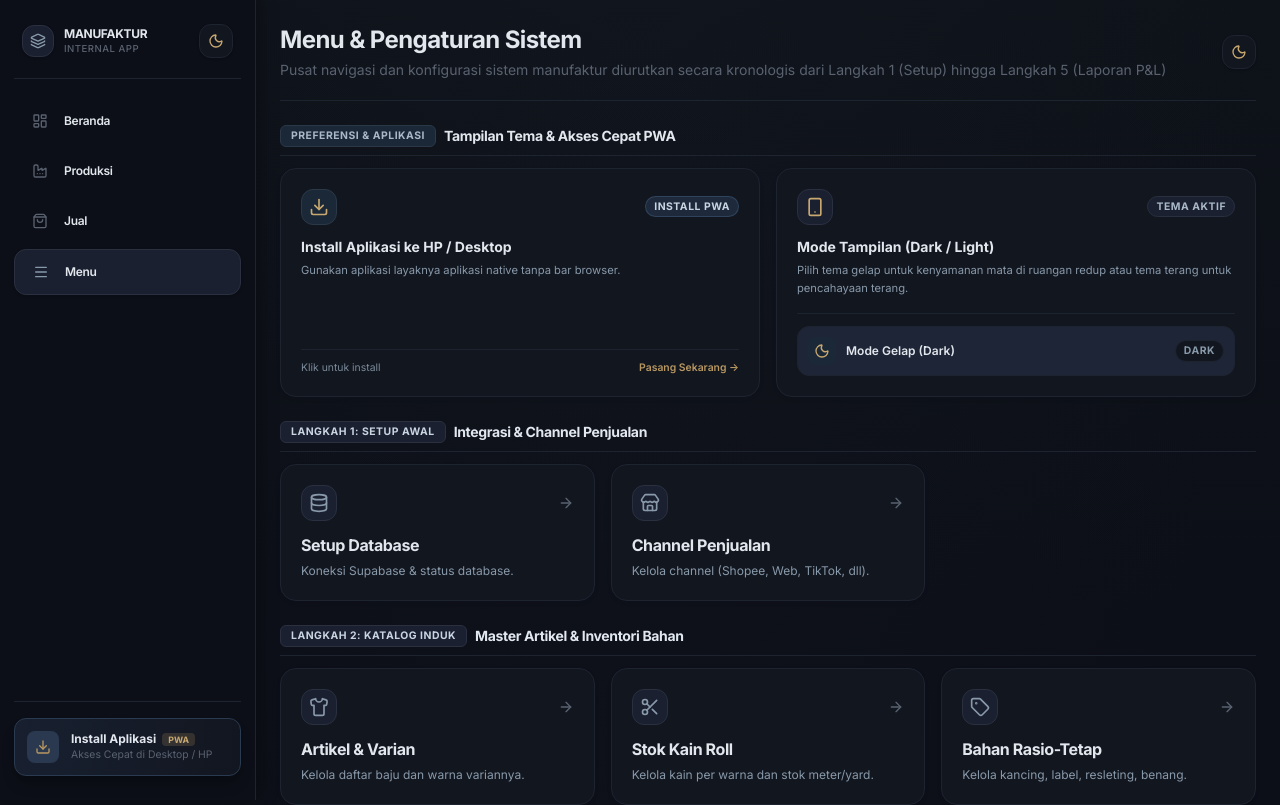
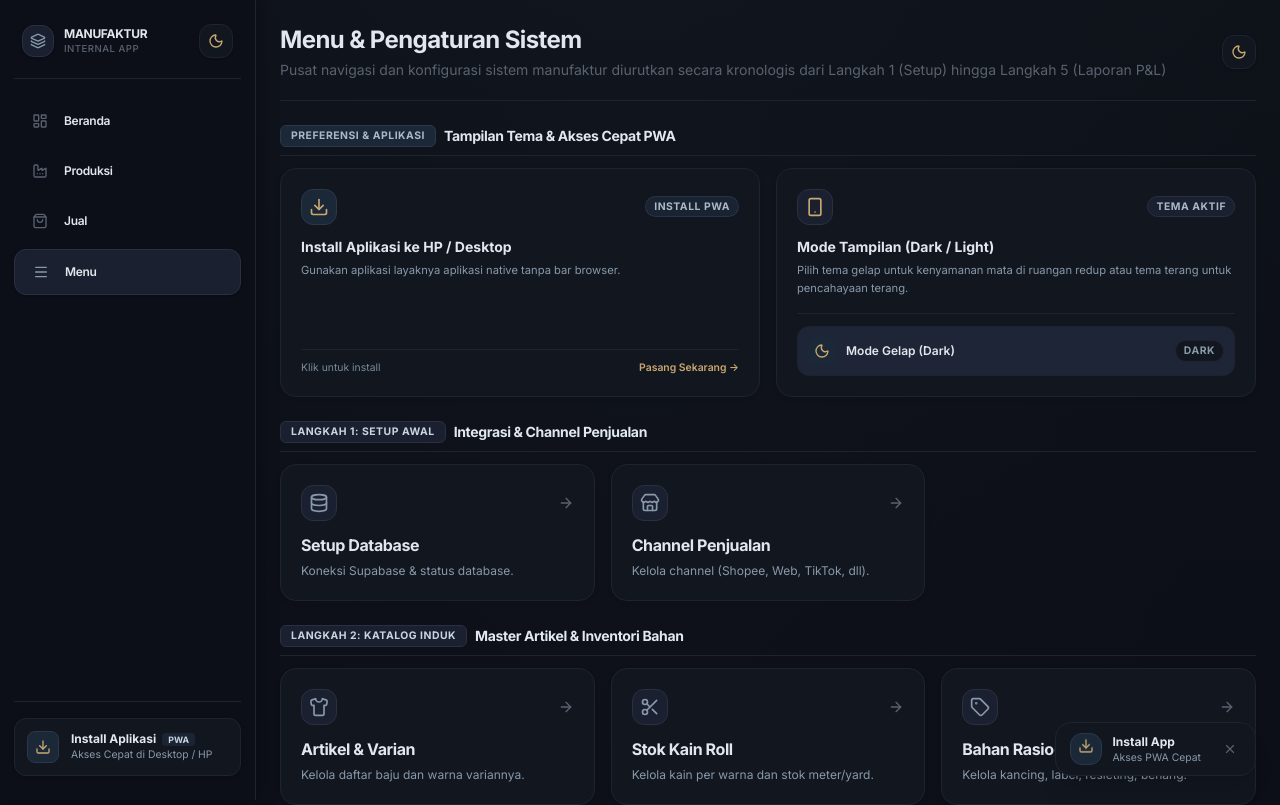
Before and after one commit to benangbaju/manufacture, a Next.js app: page /master in a window 1280 px wide. Shown: the top 805 px of the page. Built offline with nearby package versions, Linux system fonts and the light colour scheme.

Commit message:
feat: add global Floating PWA Install button with Dark and Light theme adaptation

```diff
--- a/src/app/layout.tsx
+++ b/src/app/layout.tsx
@@ -1,6 +1,7 @@
 import type { Metadata, Viewport } from "next";
 import Sidebar from "@/components/ui/Sidebar";
 import { ThemeProvider } from "@/components/providers/ThemeProvider";
+import PWAInstallButton from "@/components/ui/PWAInstallButton";
 import "./globals.css";
 
 export const metadata: Metadata = {
@@ -59,6 +60,7 @@ export default function RootLayout({
               {children}
             </main>
           </div>
+          <PWAInstallButton variant="floating" />
         </ThemeProvider>
       </body>
     </html>
--- a/src/components/ui/PWAInstallButton.tsx
+++ b/src/components/ui/PWAInstallButton.tsx
@@ -1,8 +1,7 @@
 'use client';
 
 import { useState, useEffect } from 'react';
-import { Download, Smartphone, Check, Sparkles, X, Share2, PlusSquare } from 'lucide-react';
-import Image from 'next/image';
+import { Download, Smartphone, Check, X, Share2, PlusSquare } from 'lucide-react';
 
 interface PWAInstallButtonProps {
   variant?: 'sidebar' | 'menu-card' | 'floating';
@@ -14,6 +13,7 @@ export default function PWAInstallButton({ variant = 'sidebar' }: PWAInstallButt
   const [isInstalled, setIsInstalled] = useState(false);
   const [isIOS, setIsIOS] = useState(false);
   const [showIOSModal, setShowIOSModal] = useState(false);
+  const [isDismissed, setIsDismissed] = useState(false);
 
   useEffect(() => {
     // Check if running in standalone mode (already installed)
@@ -23,6 +23,12 @@ export default function PWAInstallButton({ variant = 'sidebar' }: PWAInstallButt
 
     if (isStandalone) {
       setIsInstalled(true);
+    }
+
+    // Check if user previously dismissed floating badge
+    const dismissed = sessionStorage.getItem('pwa_floating_dismissed');
+    if (dismissed === 'true') {
+      setIsDismissed(true);
     }
 
     // Check for iOS
@@ -53,7 +59,9 @@ export default function PWAInstallButton({ variant = 'sidebar' }: PWAInstallButt
     };
   }, []);
 
-  const handleInstallClick = async () => {
+  const handleInstallClick = async (e?: React.MouseEvent) => {
+    if (e) e.stopPropagation();
+
     if (isInstalled) {
       alert('Aplikasi Manufaktur sudah terpasang di perangkat Anda.');
       return;
@@ -71,57 +79,20 @@ export default function PWAInstallButton({ variant = 'sidebar' }: PWAInstallButt
       } catch (err) {
         console.error('PWA prompt error:', err);
       }
-    } else if (isIOS) {
-      setShowIOSModal(true);
     } else {
-      // Fallback for browsers when prompt is not yet ready or custom install
       setShowIOSModal(true);
     }
   };
 
-  // Render for Sidebar (Desktop & Mobile)
-  if (variant === 'sidebar') {
-    return (
-      <>
-        <div className="hidden md:block w-full pt-4 mt-auto border-t border-[#1e2330]">
-          <button
-            type="button"
-            onClick={handleInstallClick}
-            className={`w-full p-3 rounded-xl transition-all border flex items-center gap-3 text-left group ${
-              isInstalled
-                ? 'bg-[#121620] border-[#1e2330] text-[#7a8a9a]'
-                : 'bg-gradient-to-r from-[#182030] to-[#121620] hover:from-[#1e283c] hover:to-[#182030] border-[#2a3a50] text-[#e2e6ed] shadow-lg shadow-black/20'
-            }`}
-          >
-            <div className={`w-8 h-8 rounded-lg flex items-center justify-center shrink-0 transition-colors ${
-              isInstalled
-                ? 'bg-[#1a2030] text-[#6ea87a]'
-                : 'bg-[#2a3850] group-hover:bg-[#3d5a80] text-[#b89860]'
-            }`}>
-              {isInstalled ? <Check className="w-4 h-4" /> : <Download className="w-4 h-4 animate-pulse" />}
-            </div>
-            <div className="flex-1 min-w-0">
-              <div className="flex items-center gap-1.5">
-                <span className="text-xs font-bold truncate">
-                  {isInstalled ? 'Aplikasi Terpasang' : 'Install Aplikasi'}
-                </span>
-                {!isInstalled && (
-                  <span className="px-1.5 py-0.2 bg-[#b89860]/20 text-[#c8a870] text-[0.55rem] font-black rounded uppercase">
-                    PWA
-                  </span>
-                )}
-              </div>
-              <p className="text-[0.65rem] text-[#5a6270] truncate">
-                {isInstalled ? 'Mode Standalone Aktif' : 'Akses Cepat di Desktop / HP'}
-              </p>
-            </div>
-          </button>
-        </div>
+  const handleDismiss = (e: React.MouseEvent) => {
+    e.stopPropagation();
+    setIsDismissed(true);
+    sessionStorage.setItem('pwa_floating_dismissed', 'true');
+  };
 
-        {/* Modal for iOS / Browser Install Instructions */}
-        {showIOSModal && (
+  const modalElement = showIOSModal && (
     <div className="fixed inset-0 z-[120] bg-black/80 backdrop-blur-sm flex items-center justify-center p-4">
-            <div className="bg-[#121620] border border-[#2a3040] rounded-2xl max-w-sm w-full p-5 shadow-2xl space-y-4 animate-in zoom-in-95">
+      <div className="bg-[var(--card-bg)] border border-[var(--color-border)] rounded-2xl max-w-sm w-full p-5 shadow-2xl space-y-4 animate-in zoom-in-95 text-[var(--color-text-main)]">
         <div className="flex items-start justify-between">
           <div className="flex items-center gap-3">
             <div className="w-10 h-10 rounded-xl bg-[#1a2030] border border-[#2a3040] flex items-center justify-center text-[#c8a870]">
@@ -132,41 +103,125 @@ export default function PWAInstallButton({ variant = 'sidebar' }: PWAInstallButt
               <p className="text-[0.7rem] text-[#5a6270]">Pasang di Layar Utama HP / Desktop</p>
             </div>
           </div>
-                <button onClick={() => setShowIOSModal(false)} className="text-[#5a6270] hover:text-[#e2e6ed]">
+          <button onClick={() => setShowIOSModal(false)} className="text-[#5a6270] hover:text-[#e2e6ed] p-1">
             <X className="w-4 h-4" />
           </button>
         </div>
 
         <div className="space-y-2.5 text-xs text-[#8899aa] bg-[#0c0f17] p-3.5 rounded-xl border border-[#1e2330]">
-                <p className="font-semibold text-[#e2e6ed]">Cara Pasang di iPhone / iPad (Safari):</p>
+          <p className="font-semibold text-[#e2e6ed]">
+            {isIOS ? 'Cara Pasang di iPhone / iPad (Safari):' : 'Cara Pasang di Browser:'}
+          </p>
+          {isIOS ? (
+            <>
               <div className="flex items-center gap-2.5 text-[0.75rem]">
                 <span className="w-5 h-5 rounded-full bg-[#1a2030] text-[#7a8a9a] font-bold flex items-center justify-center shrink-0">1</span>
-                  <span>Ketuk tombol <strong>Share / Bagikan</strong> <Share2 className="w-3.5 h-3.5 inline mx-1 text-[#7a8a9a]" /> di bilah navigasi Safari.</span>
+                <span>Ketuk tombol <strong>Share / Bagikan</strong> <Share2 className="w-3.5 h-3.5 inline mx-1 text-[#7a8a9a]" /> di Safari.</span>
               </div>
               <div className="flex items-center gap-2.5 text-[0.75rem]">
                 <span className="w-5 h-5 rounded-full bg-[#1a2030] text-[#7a8a9a] font-bold flex items-center justify-center shrink-0">2</span>
-                  <span>Scroll ke bawah & pilih <strong>Tambahkan ke Layar Utama</strong> (Add to Home Screen <PlusSquare className="w-3.5 h-3.5 inline mx-1 text-[#7a8a9a]" />).</span>
+                <span>Pilih <strong>Tambahkan ke Layar Utama</strong> (Add to Home Screen <PlusSquare className="w-3.5 h-3.5 inline mx-1 text-[#7a8a9a]" />).</span>
               </div>
               <div className="flex items-center gap-2.5 text-[0.75rem]">
                 <span className="w-5 h-5 rounded-full bg-[#1a2030] text-[#7a8a9a] font-bold flex items-center justify-center shrink-0">3</span>
                 <span>Ketuk <strong>Tambah (Add)</strong> di pojok kanan atas.</span>
               </div>
+            </>
+          ) : (
+            <div className="space-y-1.5 text-[0.75rem] text-[#8899aa]">
+              <p>1. Di <strong>Google Chrome / Edge</strong>, klik ikon <strong>Install</strong> di sebelah kanan address bar browser.</p>
+              <p>2. Atau buka menu browser <strong>(titik tiga ⋮)</strong> &rarr; pilih <strong>Install App / Pasang Aplikasi</strong>.</p>
             </div>
-
-              <div className="space-y-1 text-[0.7rem] text-[#5a6270]">
-                <p>💡 Untuk Chrome / Edge Desktop: Klik ikon <strong>Install</strong> di bagian kanan address bar browser.</p>
+          )}
         </div>
 
         <button
           type="button"
           onClick={() => setShowIOSModal(false)}
-                className="w-full py-2.5 bg-[#3d5a80] hover:bg-[#4a6d8c] text-[#e2e6ed] text-xs font-bold rounded-xl transition-all"
+          className="w-full py-2.5 bg-[#3d5a80] hover:bg-[#4a6d8c] text-white text-xs font-bold rounded-xl transition-all shadow-sm"
         >
           Mengerti
         </button>
       </div>
     </div>
+  );
+
+  // Render for Floating Button (appears on bottom right on all pages if not installed)
+  if (variant === 'floating') {
+    if (isInstalled || isDismissed) return null;
+
+    return (
+      <>
+        <div className="fixed bottom-20 md:bottom-6 right-4 md:right-6 z-40 animate-in fade-in slide-in-from-bottom-4 duration-300">
+          <div
+            onClick={() => handleInstallClick()}
+            className="flex items-center gap-2.5 px-3.5 py-2.5 rounded-2xl bg-[var(--card-bg)] border border-[var(--color-border)] shadow-xl hover:shadow-2xl hover:border-[#3d5a80] text-[var(--color-text-main)] cursor-pointer transition-all group backdrop-blur-md"
+          >
+            <div className="w-8 h-8 rounded-xl bg-[#1a2838] border border-[#2a3848] text-[#c8a870] flex items-center justify-center group-hover:scale-105 transition-transform shrink-0">
+              <Download className="w-4 h-4 animate-bounce" />
+            </div>
+            <div className="pr-1 text-left">
+              <p className="text-xs font-bold text-[#e2e6ed] group-hover:text-[#3d5a80] transition-colors leading-tight">
+                Install App
+              </p>
+              <p className="text-[0.65rem] text-[#8899aa] leading-tight mt-0.5">
+                Akses PWA Cepat
+              </p>
+            </div>
+            <button
+              type="button"
+              onClick={handleDismiss}
+              title="Tutup banner"
+              className="p-1 rounded-lg text-[#5a6270] hover:text-[#e2e6ed] hover:bg-[#1a2030] transition-colors ml-1"
+            >
+              <X className="w-3.5 h-3.5" />
+            </button>
+          </div>
+        </div>
+        {modalElement}
+      </>
+    );
+  }
+
+  // Render for Sidebar (Desktop)
+  if (variant === 'sidebar') {
+    return (
+      <>
+        <div className="hidden md:block w-full pt-4 mt-auto border-t border-[#1e2330]">
+          <button
+            type="button"
+            onClick={() => handleInstallClick()}
+            className={`w-full p-3 rounded-xl transition-all border flex items-center gap-3 text-left group ${
+              isInstalled
+                ? 'bg-[#121620] border-[#1e2330] text-[#7a8a9a]'
+                : 'bg-[var(--card-bg)] hover:bg-[var(--card-hover-bg)] border-[var(--color-border)] hover:border-[#3d5a80] text-[var(--color-text-main)] shadow-sm'
+            }`}
+          >
+            <div className={`w-8 h-8 rounded-lg flex items-center justify-center shrink-0 transition-colors ${
+              isInstalled
+                ? 'bg-[#1a2030] text-[#6ea87a]'
+                : 'bg-[#1a2838] border border-[#2a3848] text-[#c8a870] group-hover:scale-105'
+            }`}>
+              {isInstalled ? <Check className="w-4 h-4" /> : <Download className="w-4 h-4 animate-pulse" />}
+            </div>
+            <div className="flex-1 min-w-0">
+              <div className="flex items-center gap-1.5">
+                <span className="text-xs font-bold text-[#e2e6ed] group-hover:text-[#3d5a80] truncate transition-colors">
+                  {isInstalled ? 'Aplikasi Terpasang' : 'Install Aplikasi'}
+                </span>
+                {!isInstalled && (
+                  <span className="px-1.5 py-0.2 bg-[#3d5a80]/20 text-[#c8d4e0] text-[0.55rem] font-black rounded uppercase">
+                    PWA
+                  </span>
                 )}
+              </div>
+              <p className="text-[0.65rem] text-[#8899aa] truncate">
+                {isInstalled ? 'Mode Standalone Aktif' : 'Akses Cepat di Desktop / HP'}
+              </p>
+            </div>
+          </button>
+        </div>
+        {modalElement}
       </>
     );
   }
@@ -175,11 +230,11 @@ export default function PWAInstallButton({ variant = 'sidebar' }: PWAInstallButt
   return (
     <>
       <div
-        onClick={handleInstallClick}
+        onClick={() => handleInstallClick()}
         className={`glass-card rounded-2xl p-4 sm:p-5 flex flex-col justify-between group relative overflow-hidden transition-all duration-200 cursor-pointer border ${
           isInstalled
             ? 'border-[#1e2330] bg-[#0c0f17] text-[#8899aa]'
-            : 'border-[#2a3a50] bg-gradient-to-br from-[#151d2a] to-[#0e131d] hover:border-[#4a6d8c] text-slate-100 shadow-md'
+            : 'border-[#1e2330] hover:border-[#3d5a80] text-[var(--color-text-main)] shadow-sm'
         }`}
       >
         <div>
@@ -192,12 +247,12 @@ export default function PWAInstallButton({ variant = 'sidebar' }: PWAInstallButt
               {isInstalled ? <Check className="w-5 h-5" /> : <Download className="w-5 h-5" />}
             </div>
             {!isInstalled && (
-              <span className="px-2 py-0.5 rounded-full bg-[#3d5a80]/30 border border-[#4a6d8c]/40 text-[#c8d4e0] text-[0.65rem] font-extrabold uppercase tracking-wider">
+              <span className="px-2 py-0.5 rounded-full bg-[#3d5a80]/20 border border-[#3d5a80]/30 text-[#aab8c8] text-[0.65rem] font-extrabold uppercase tracking-wider">
                 Install PWA
               </span>
             )}
           </div>
-          <h3 className="font-bold text-xs sm:text-sm text-[#e2e6ed] group-hover:text-white transition-colors">
+          <h3 className="font-bold text-xs sm:text-sm text-[#e2e6ed] group-hover:text-[#3d5a80] transition-colors">
             {isInstalled ? 'Aplikasi Sudah Terpasang' : 'Install Aplikasi ke HP / Desktop'}
           </h3>
           <p className="text-[0.7rem] text-[#8899aa] mt-1 leading-relaxed">
@@ -209,59 +264,10 @@ export default function PWAInstallButton({ variant = 'sidebar' }: PWAInstallButt
 
         <div className="mt-3 pt-2.5 border-t border-[#1e2330] flex items-center justify-between text-[0.65rem] text-[#7a8a9a]">
           <span>{isInstalled ? '✓ Siap digunakan offline' : 'Klik untuk install'}</span>
-          <span className="text-[#b89860] font-semibold">{isInstalled ? 'Terpasang' : 'Pasang Sekarang →'}</span>
+          <span className="text-[#c8a870] font-semibold">{isInstalled ? 'Terpasang' : 'Pasang Sekarang →'}</span>
         </div>
       </div>
-
-      {/* Modal for iOS / Browser Install Instructions */}
-      {showIOSModal && (
-        <div className="fixed inset-0 z-[120] bg-black/80 backdrop-blur-sm flex items-center justify-center p-4">
-          <div className="bg-[#121620] border border-[#2a3040] rounded-2xl max-w-sm w-full p-5 shadow-2xl space-y-4 animate-in zoom-in-95">
-            <div className="flex items-start justify-between">
-              <div className="flex items-center gap-3">
-                <div className="w-10 h-10 rounded-xl bg-[#1a2030] border border-[#2a3040] flex items-center justify-center text-[#c8a870]">
-                  <Smartphone className="w-5 h-5" />
-                </div>
-                <div>
-                  <h3 className="text-sm font-bold text-[#e2e6ed]">Install Aplikasi PWA</h3>
-                  <p className="text-[0.7rem] text-[#5a6270]">Pasang di Layar Utama HP / Desktop</p>
-                </div>
-              </div>
-              <button onClick={() => setShowIOSModal(false)} className="text-[#5a6270] hover:text-[#e2e6ed]">
-                <X className="w-4 h-4" />
-              </button>
-            </div>
-
-            <div className="space-y-2.5 text-xs text-[#8899aa] bg-[#0c0f17] p-3.5 rounded-xl border border-[#1e2330]">
-              <p className="font-semibold text-[#e2e6ed]">Cara Pasang di iPhone / iPad (Safari):</p>
-              <div className="flex items-center gap-2.5 text-[0.75rem]">
-                <span className="w-5 h-5 rounded-full bg-[#1a2030] text-[#7a8a9a] font-bold flex items-center justify-center shrink-0">1</span>
-                <span>Ketuk tombol <strong>Share / Bagikan</strong> <Share2 className="w-3.5 h-3.5 inline mx-1 text-[#7a8a9a]" /> di bilah navigasi Safari.</span>
-              </div>
-              <div className="flex items-center gap-2.5 text-[0.75rem]">
-                <span className="w-5 h-5 rounded-full bg-[#1a2030] text-[#7a8a9a] font-bold flex items-center justify-center shrink-0">2</span>
-                <span>Scroll ke bawah & pilih <strong>Tambahkan ke Layar Utama</strong> (Add to Home Screen <PlusSquare className="w-3.5 h-3.5 inline mx-1 text-[#7a8a9a]" />).</span>
-              </div>
-              <div className="flex items-center gap-2.5 text-[0.75rem]">
-                <span className="w-5 h-5 rounded-full bg-[#1a2030] text-[#7a8a9a] font-bold flex items-center justify-center shrink-0">3</span>
-                <span>Ketuk <strong>Tambah (Add)</strong> di pojok kanan atas.</span>
-              </div>
-            </div>
-
-            <div className="space-y-1 text-[0.7rem] text-[#5a6270]">
-              <p>💡 Untuk Chrome / Edge Desktop: Klik ikon <strong>Install</strong> di bagian kanan address bar browser.</p>
-            </div>
-
-            <button
-              type="button"
-              onClick={() => setShowIOSModal(false)}
-              className="w-full py-2.5 bg-[#3d5a80] hover:bg-[#4a6d8c] text-[#e2e6ed] text-xs font-bold rounded-xl transition-all"
-            >
-              Mengerti
-            </button>
-          </div>
-        </div>
-      )}
+      {modalElement}
     </>
   );
 }
```
Lines whose indentation alone changed are shown as unchanged.
